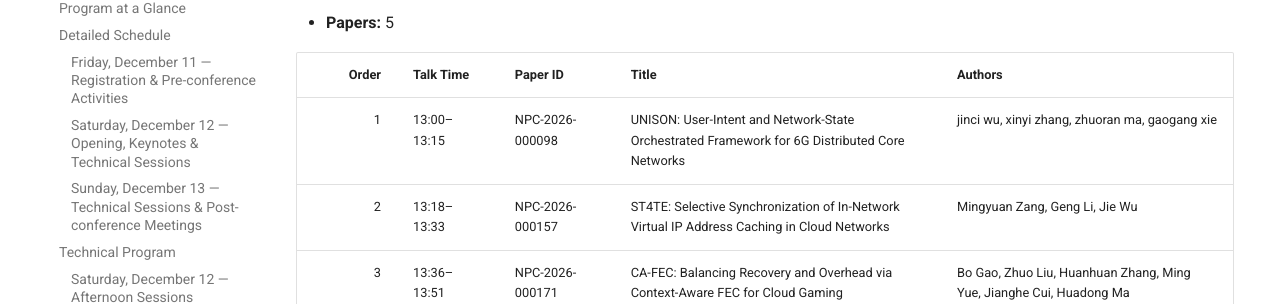
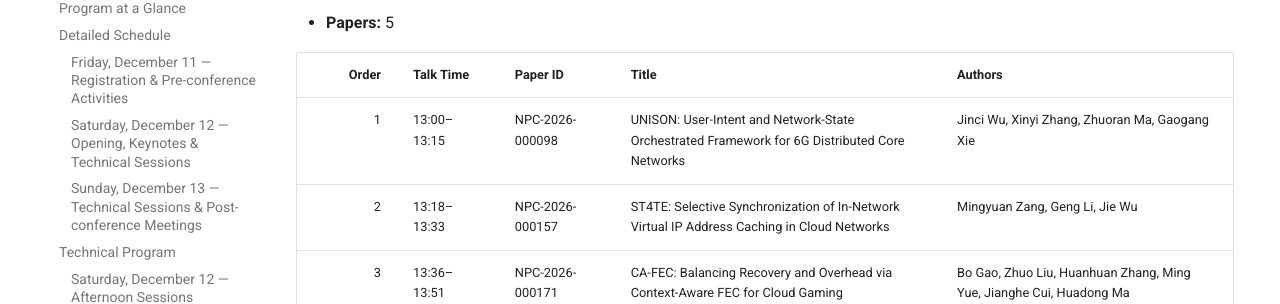
Before and after one commit to npc-conference/npc-conference.github.io, an MkDocs documentation site: the page built from docs/schedule.md, in a window 1280 px wide and 900 px high, scrolled down 4571 px. Shown: the part 148-452 px from the top of the window. Built offline with MkDocs 1.6.1 and Material for MkDocs 9.7.7, drawn with Linux system fonts in a browser that asks for light colours; comment, search, counter and statistics services are not loaded.

```diff
--- a/docs/schedule.md
+++ b/docs/schedule.md
@@ -113,7 +113,7 @@ All times are local time in Bali (UTC+8, same as Beijing time).
 
 | Order | Talk Time | Paper ID | Title | Authors |
 |---:|---|---|---|---|
-| 1 | 13:00–13:15 | NPC-2026-000098 | UNISON: User-Intent and Network-State Orchestrated Framework for 6G Distributed Core Networks | jinci wu, xinyi zhang, zhuoran ma, gaogang xie |
+| 1 | 13:00–13:15 | NPC-2026-000098 | UNISON: User-Intent and Network-State Orchestrated Framework for 6G Distributed Core Networks | Jinci Wu, Xinyi Zhang, Zhuoran Ma, Gaogang Xie |
 | 2 | 13:18–13:33 | NPC-2026-000157 | ST4TE: Selective Synchronization of In-Network Virtual IP Address Caching in Cloud Networks | Mingyuan Zang, Geng Li, Jie Wu |
 | 3 | 13:36–13:51 | NPC-2026-000171 | CA-FEC: Balancing Recovery and Overhead via Context-Aware FEC for Cloud Gaming | Bo Gao, Zhuo Liu, Huanhuan Zhang, Ming Yue, Jianghe Cui, Huadong Ma |
 | 4 | 13:54–14:09 | NPC-2026-000210 | NPLB: High-Capacity Stateful Load Balancing on a Novel Programmable Network Processor | Yangjin Lingzhuo, Chengyuan Huang, Chuhan Zhou, Chen Tian, Wanchun Dou, Guihai Chen |
@@ -167,7 +167,7 @@ All times are local time in Bali (UTC+8, same as Beijing time).
 
 | Order | Talk Time | Paper ID | Title | Authors |
 |---:|---|---|---|---|
-| 1 | 15:00–15:15 | NPC-2026-000094 | Residual Low-Rank Hadamard Reparameterization for Heterogeneous Federated Learning | yuan yang |
+| 1 | 15:00–15:15 | NPC-2026-000094 | Residual Low-Rank Hadamard Reparameterization for Heterogeneous Federated Learning | Yuan Yang |
 | 2 | 15:18–15:33 | NPC-2026-000140 | SemiFE: Resource-Efficient Federated Semi-supervised Learning via Soft Knowledge Aggregation for Heterogeneous Edge Systems | Yuanyishu Tian, Guozhao Xu, Dezhong Yao, Qi Cao, Hai Jin |
 | 3 | 15:36–15:51 | NPC-2026-000256 | NCGCN: A Neighborhood Cross-shaped GCN for Mitigating Feature Redundancy in Multi-DNN Offloading for Vehicular Edge Computing | Linbo Yuan, Shihong Hu, Jinjing Song, Zhihao Qu, Bin Tang, Baoliu Ye |
 | 4 | 15:54–16:09 | NPC-2026-000152 | Distributed Multi-Variant Model Placement in Edge Computing: A Game-Theoretic Framework | JunJie Liao, Qian Ma, Xu Chen |
```
